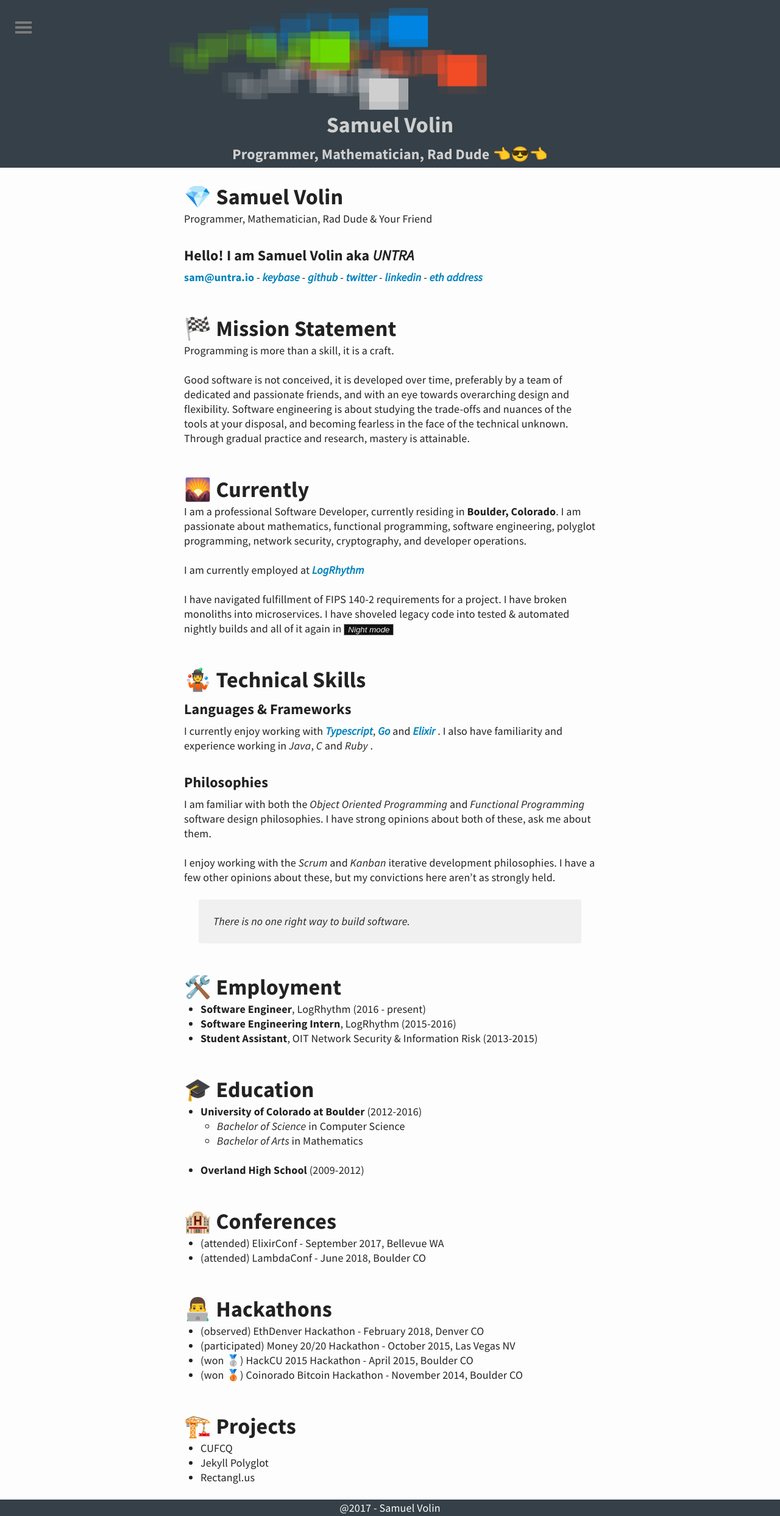
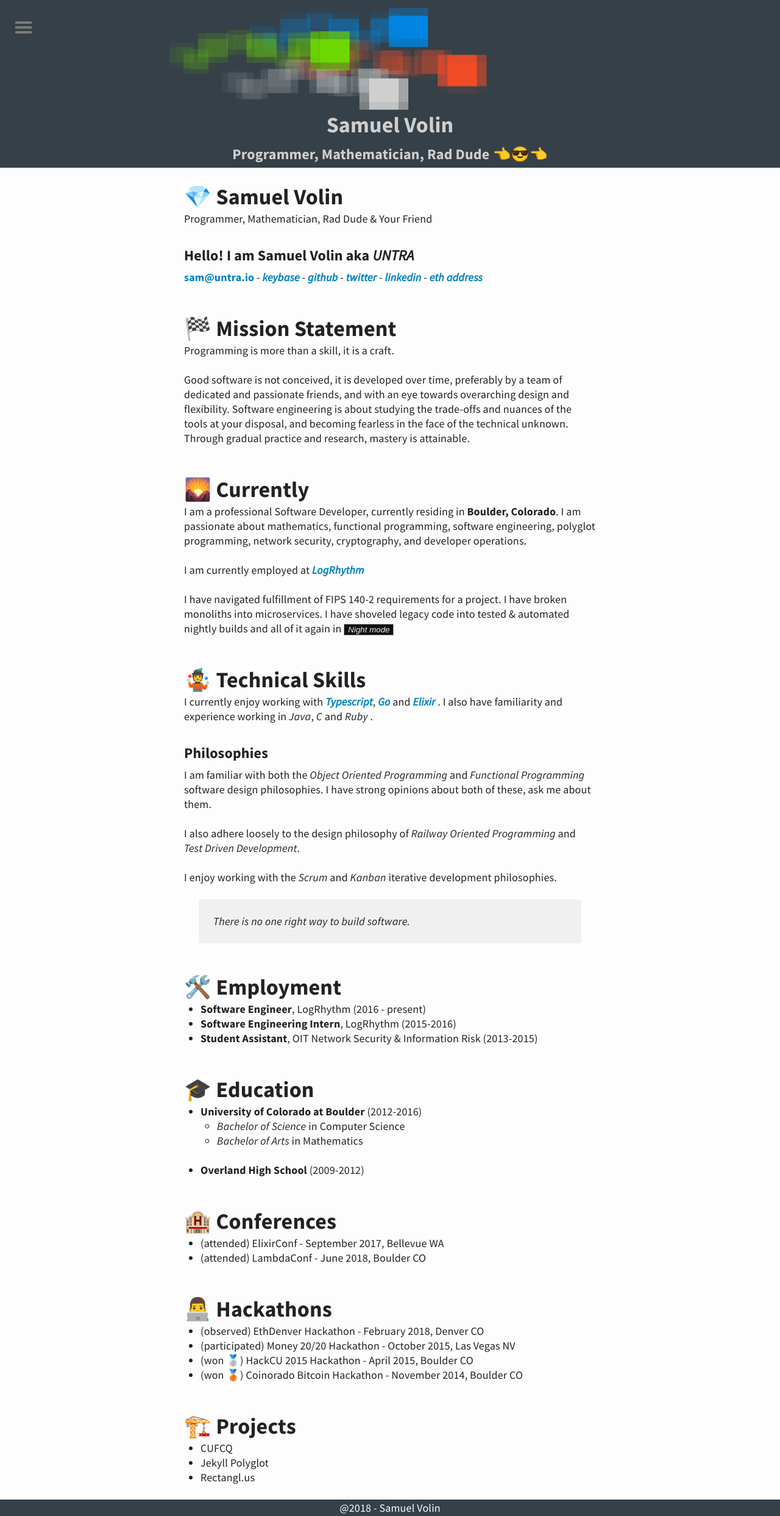
Before and after one commit to untra/untra.github.io, a Jekyll site: the page built from about.md, in a window 1280 px wide. Shown: the whole page at 61% size. Built offline with Jekyll 4.4.1, drawn with Linux system fonts in a browser that asks for light colours.

Commit message:
more site cleanup

```diff
--- a/_includes/footer.html
+++ b/_includes/footer.html
@@ -1 +1 @@
-<footer class="footer">@2017 - Samuel Volin</footer>
+<footer class="footer">@2018 - Samuel Volin</footer>
--- a/_sass/custom.scss
+++ b/_sass/custom.scss
@@ -18,6 +18,13 @@
 .night {
   background-color: #111;
   color: #eee;
+  &.blockquote {
+    background-color: #333;
+    content: "But there a lot of wrong ways";
+  }
+  &[dark-toggle] {
+    content: "Day Mode"
+  }
 }
 
 [dark-toggle] {
--- a/about.md
+++ b/about.md
@@ -28,8 +28,6 @@ I have navigated fulfillment of FIPS 140-2 requirements for a project. I have br
 
 ## 🤹 Technical Skills
 
-### Languages & Frameworks
-
 I currently enjoy working with [_Typescript_](https://www.typescriptlang.org/), [_Go_](https://golang.org/) and [_Elixir_](https://elixir-lang.org/) . I also have familiarity and experience working in _Java_, _C_ and _Ruby_ .
 
 ### Philosophies
@@ -37,7 +35,9 @@ I currently enjoy working with [_Typescript_](https://www.typescriptlang.org/),
 I am familiar with both the _Object Oriented Programming_ and _Functional Programming_
  software design philosophies. I have strong opinions about both of these, ask me about them.
 
-I enjoy working with the _Scrum_ and _Kanban_ iterative development philosophies. I have a few other opinions about these, but my convictions here aren't as strongly held.
+I also adhere loosely to the design philosophy of _Railway Oriented Programming_ and _Test Driven Development_.
+
+I enjoy working with the _Scrum_ and _Kanban_ iterative development philosophies.
 
 > There is no one right way to build software.
 
```
